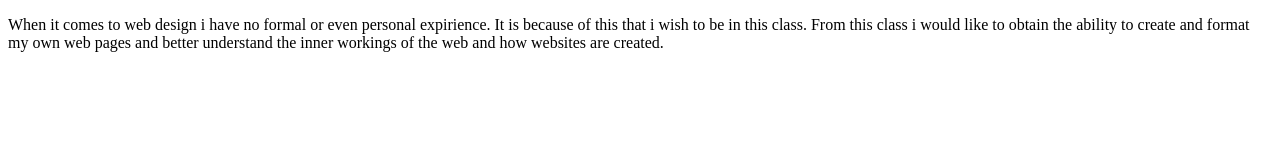
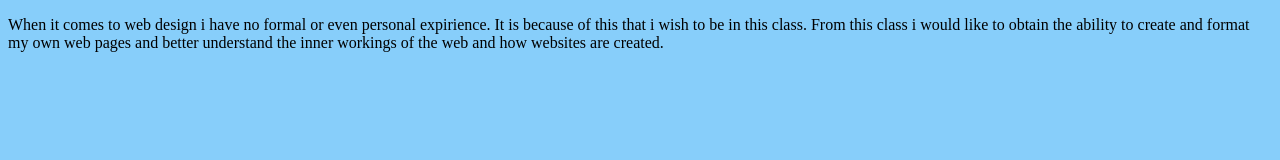
Before and after one commit to gavrela97/gavrela97.github.io, a plain HTML site: page wih.html in a window 1280 px wide. Drawn offline with Linux system fonts and the light colour scheme.

Commit message:
Update wih.html

```diff
--- a/wih.html
+++ b/wih.html
@@ -3,6 +3,7 @@
 <html lang="en" xmlns="http://www.w3.org/1999/xhtml">
 <head>
     <meta charset="utf-8" />
+     <link href="Style3.css" rel="stylesheet" type="text/css">
     <title>why im here/expirience</title>
 </head>
 <body>
```
